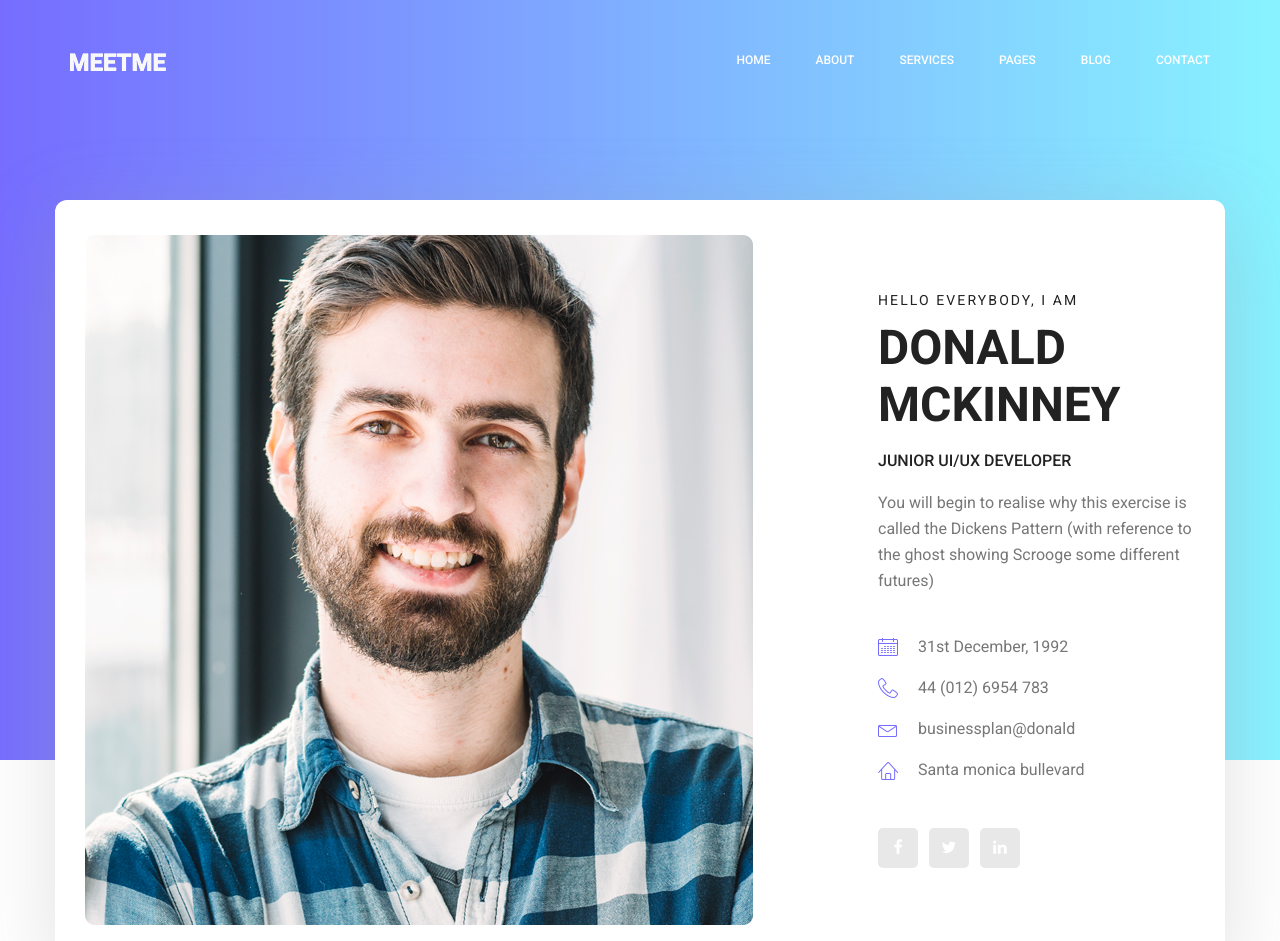
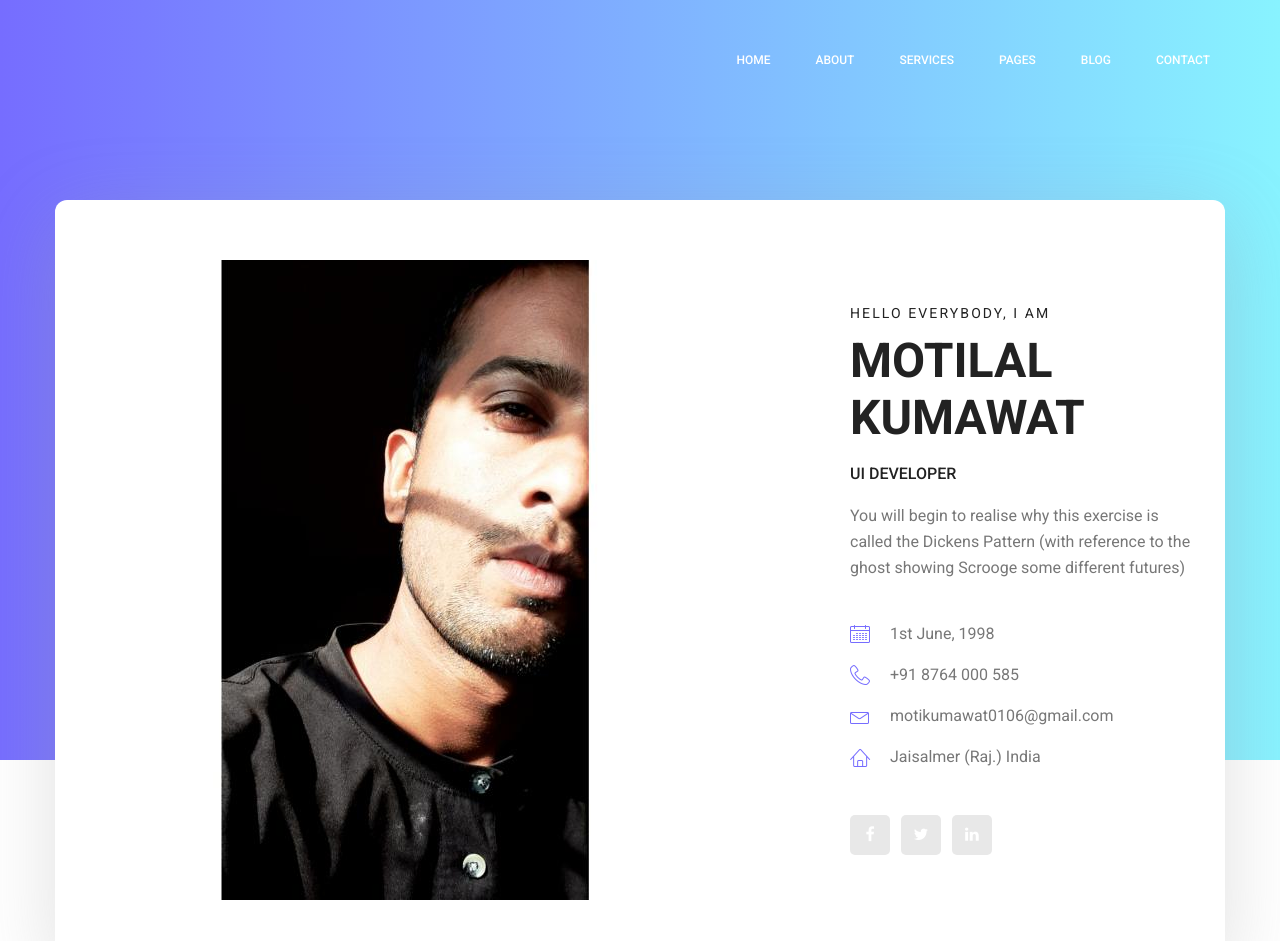
Before and after one commit to motikumawat/motikumawat.github.io, a plain HTML site: page index.html in a window 1280 px wide. Shown: the top 941 px of the page. Drawn offline with Linux system fonts and the light colour scheme.

Commit message:
updatation

```diff
--- a/index.html
+++ b/index.html
@@ -5,7 +5,7 @@
         <meta charset="utf-8">
         <meta name="viewport" content="width=device-width, initial-scale=1, shrink-to-fit=no">
         <link rel="icon" href="img/favicon.png" type="image/png">
-        <title>MeetMe Personal</title>
+        <title>Motilal Kumawat</title>
         <!-- Bootstrap CSS -->
         <link rel="stylesheet" href="css/bootstrap.css">
         <link rel="stylesheet" href="vendors/linericon/style.css">
@@ -28,7 +28,7 @@
             	<nav class="navbar navbar-expand-lg navbar-light">
 					<div class="container box_1620">
 						<!-- Brand and toggle get grouped for better mobile display -->
-						<a class="navbar-brand logo_h" href="index.html"><img src="img/logo.png" alt=""></a>
+						<!-- <a class="navbar-brand logo_h" href="index.html"><img src="" alt=""></a> -->
 						<button class="navbar-toggler" type="button" data-toggle="collapse" data-target="#navbarSupportedContent" aria-controls="navbarSupportedContent" aria-expanded="false" aria-label="Toggle navigation">
 							<span class="icon-bar"></span>
 							<span class="icon-bar"></span>
@@ -70,24 +70,24 @@
 					<div class="banner_content">
 						<div class="media">
 							<div class="d-flex">
-								<img src="img/personal.jpg" alt="">
+								<img src="img/pp.jpg" alt="">
 							</div>
 							<div class="media-body">
 								<div class="personal_text">
 									<h6>Hello Everybody, i am</h6>
-									<h3>Donald McKinney</h3>
-									<h4>Junior UI/UX Developer</h4>
+									<h3>Motilal Kumawat</h3>
+									<h4>UI Developer</h4>
 									<p>You will begin to realise why this exercise is called the Dickens Pattern (with reference to the ghost showing Scrooge some different futures)</p>
 									<ul class="list basic_info">
-										<li><a href="#"><i class="lnr lnr-calendar-full"></i> 31st December, 1992</a></li>
-										<li><a href="#"><i class="lnr lnr-phone-handset"></i> 44 (012) 6954 783</a></li>
-										<li><a href="#"><i class="lnr lnr-envelope"></i> businessplan@donald</a></li>
-										<li><a href="#"><i class="lnr lnr-home"></i> Santa monica bullevard</a></li>
+										<li><a href="#"><i class="lnr lnr-calendar-full"></i> 1st June, 1998</a></li>
+										<li><a href="#"><i class="lnr lnr-phone-handset"></i> +91 8764 000 585</a></li>
+										<li><a href="#"><i class="lnr lnr-envelope"></i> motikumawat0106@gmail.com</a></li>
+										<li><a href="#"><i class="lnr lnr-home"></i> Jaisalmer (Raj.) India</a></li>
 									</ul>
 									<ul class="list personal_social">
-										<li><a href="#"><i class="fa fa-facebook"></i></a></li>
-										<li><a href="#"><i class="fa fa-twitter"></i></a></li>
-										<li><a href="#"><i class="fa fa-linkedin"></i></a></li>
+										<li><a href="https://www.facebook.com/mr.borawat"><i class="fa fa-facebook"></i> </a></li>
+										<li><a href="https://www.twitter.com/motikumawat0106"><i class="fa fa-twitter"></i></a></li>
+										<li><a href="https://www.linkedin.com/in/mrkumawat"><i class="fa fa-linkedin"></i></a></li>
 									</ul>
 								</div>
 							</div>
```
Also changed, not shown: img/pp.jpg (added).
